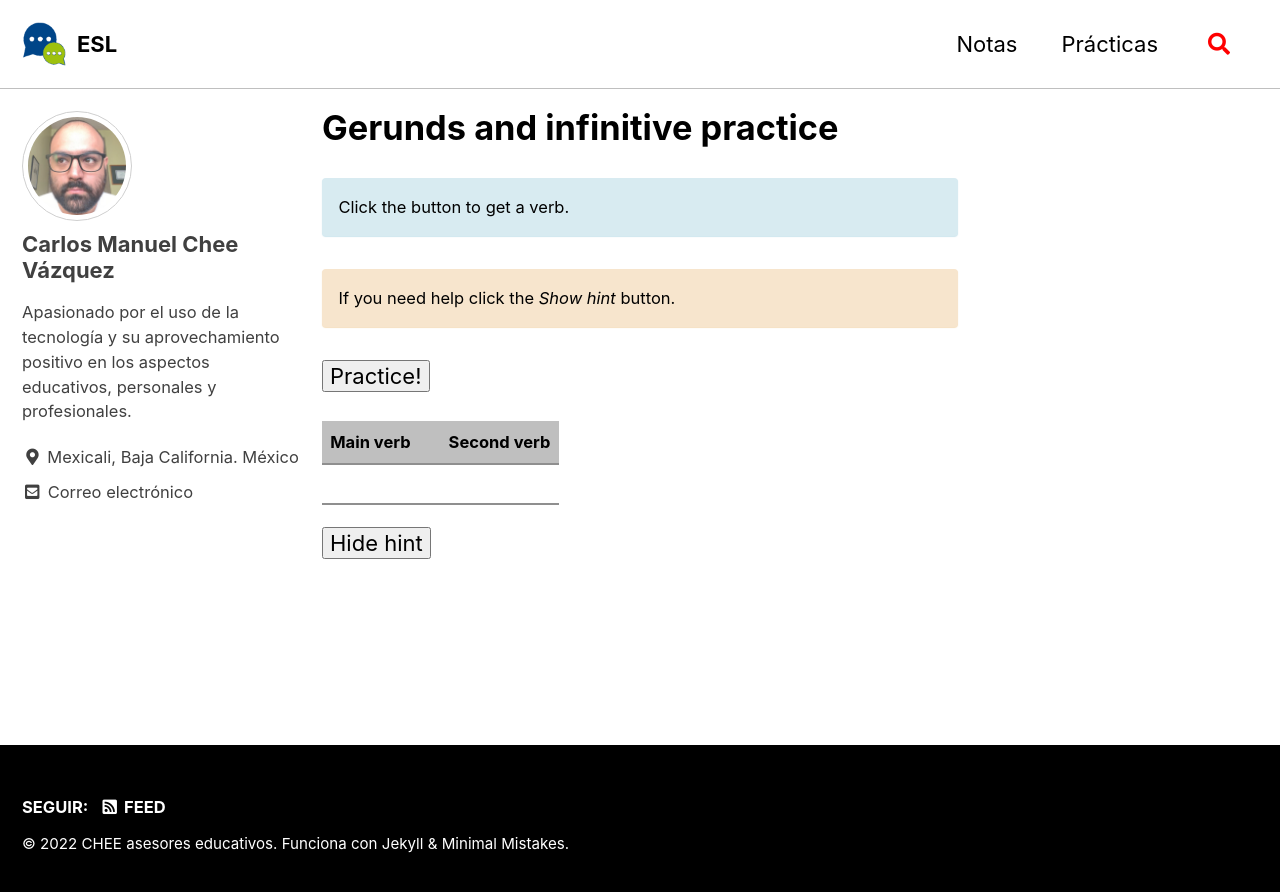
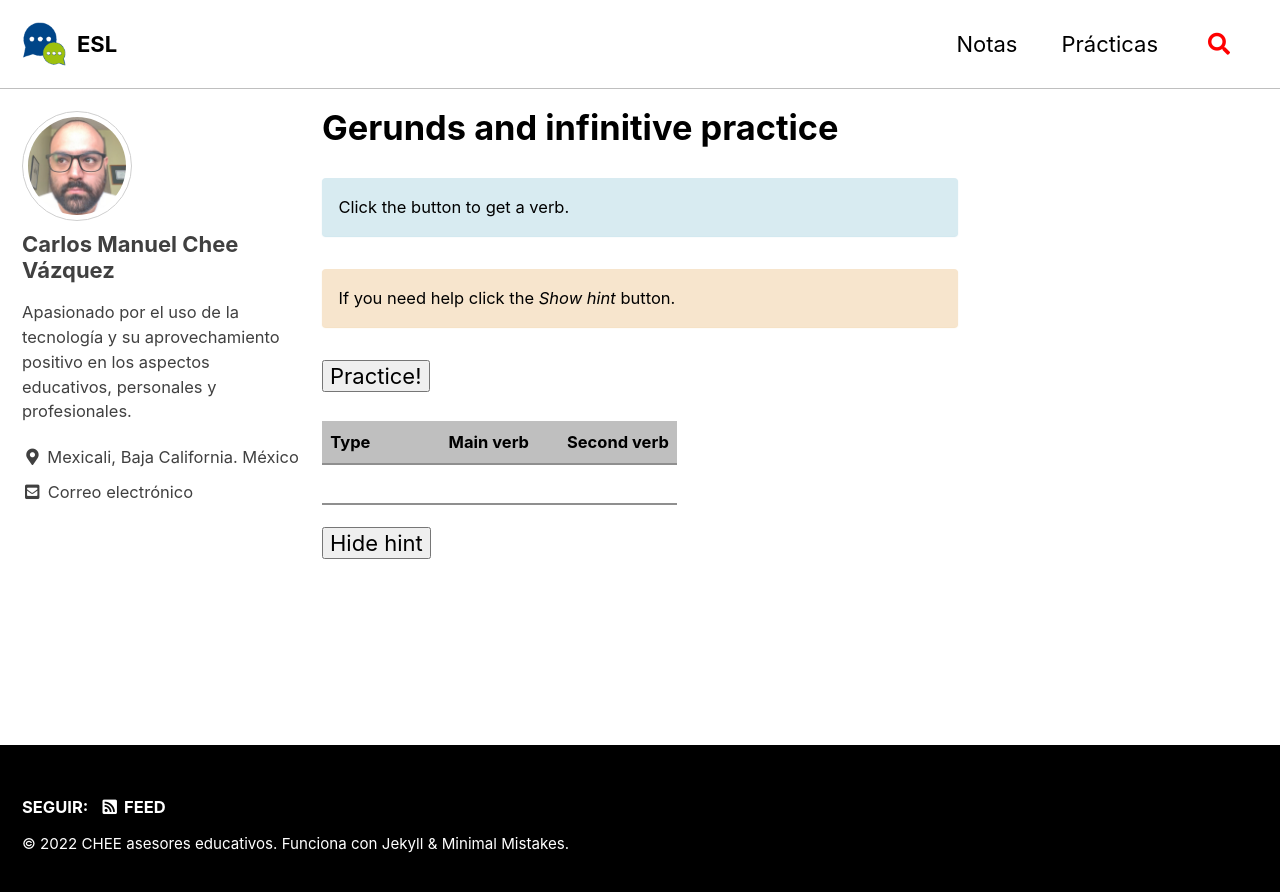
Before and after one commit to camachevaz/ESL, a Jekyll site: the page built from _posts/2022-08-01-gerunds.markdown, in a window 1280 px wide. Shown: the top 892 px of the page. Built offline with Jekyll 4.4.1, drawn with Linux system fonts in a browser that asks for light colours; cached includes are drawn as plain includes.

Commit message:
Update 2022-08-01-gerunds.markdown

```diff
--- a/_posts/2022-08-01-gerunds.markdown
+++ b/_posts/2022-08-01-gerunds.markdown
@@ -16,22 +16,25 @@ If you need help click the *Show hint* button.
 
 <table style="width:100%;">
     <colgroup>
-        <col style="width:50%;">
-        <col style="width:50%;">
+        <col style="width:33.3333%;">
+        <col style="width:33.3333%;">
+        <col style="width:33.3333%;">
     </colgroup>
     <thead>
         <tr>
+            <th scope="col">Type</th>
             <th scope="col">Main verb</th>
             <th scope="col">Second verb</th>
         </tr>
     </thead>
     <tbody>
         <tr>
+            <td scope="col"><p id="use"></p></td>
             <td scope="col"><p id="mainVerb"></p></td>
             <td scope="col"><p id="secondVerb"></p></td>
         </tr>
         <tr>
-            <td colspan="2" style="margin:0;padding:0"><span id="hint" style="background-color:#d8ebf1;display:block"></span></td>
+            <td colspan="3" style="margin:0;padding:0"><span id="hint" style="background-color:#d8ebf1;display:block"></span></td>
         </tr>
     </tbody>
 </table>
@@ -64,6 +67,7 @@ If you need help click the *Show hint* button.
         let secondVerb = secondVerbs[Math.floor(Math.random()*secondVerbs.length)];
         document.getElementById("mainVerb").innerHTML = mainVerb;
         document.getElementById("secondVerb").innerHTML = secondVerb;
+        document.getElementById("hint").innerHTML = type[2];
         document.getElementById("hint").innerHTML = type[1];
     }
 </script>
```
